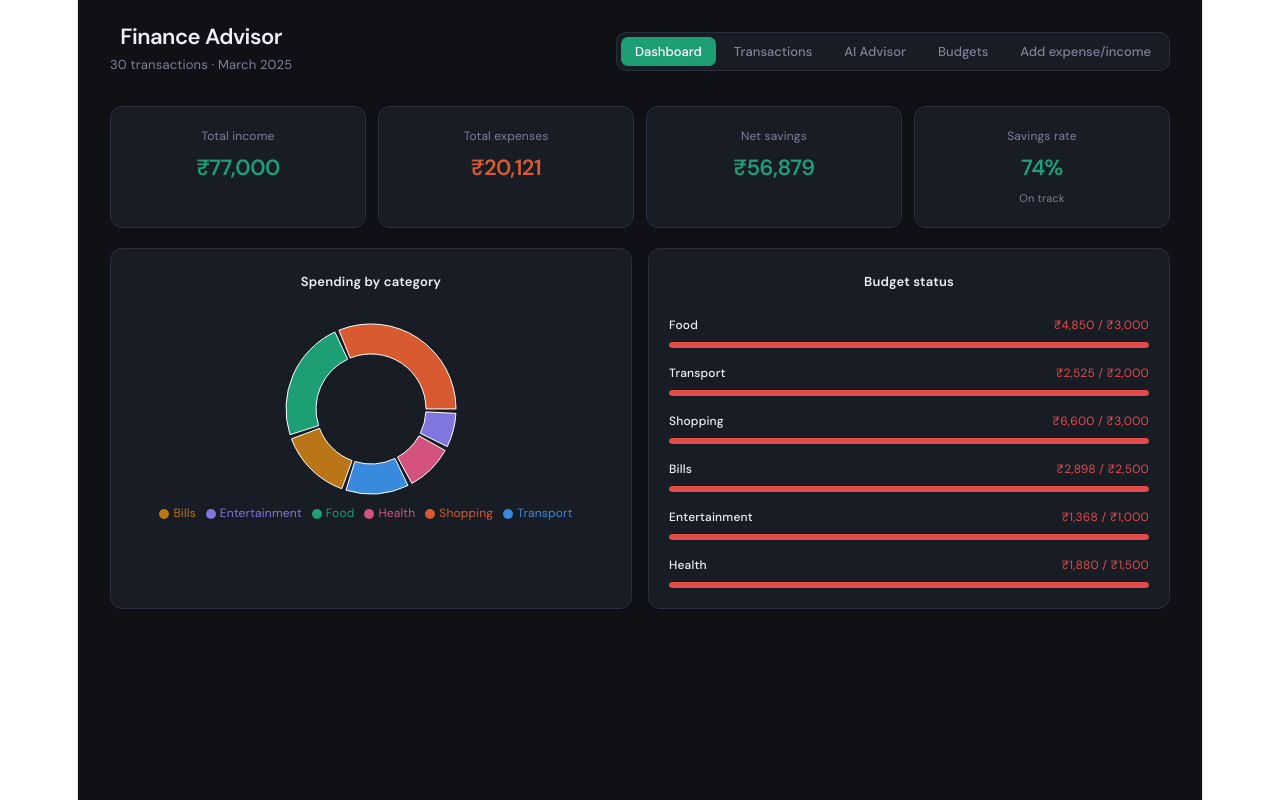
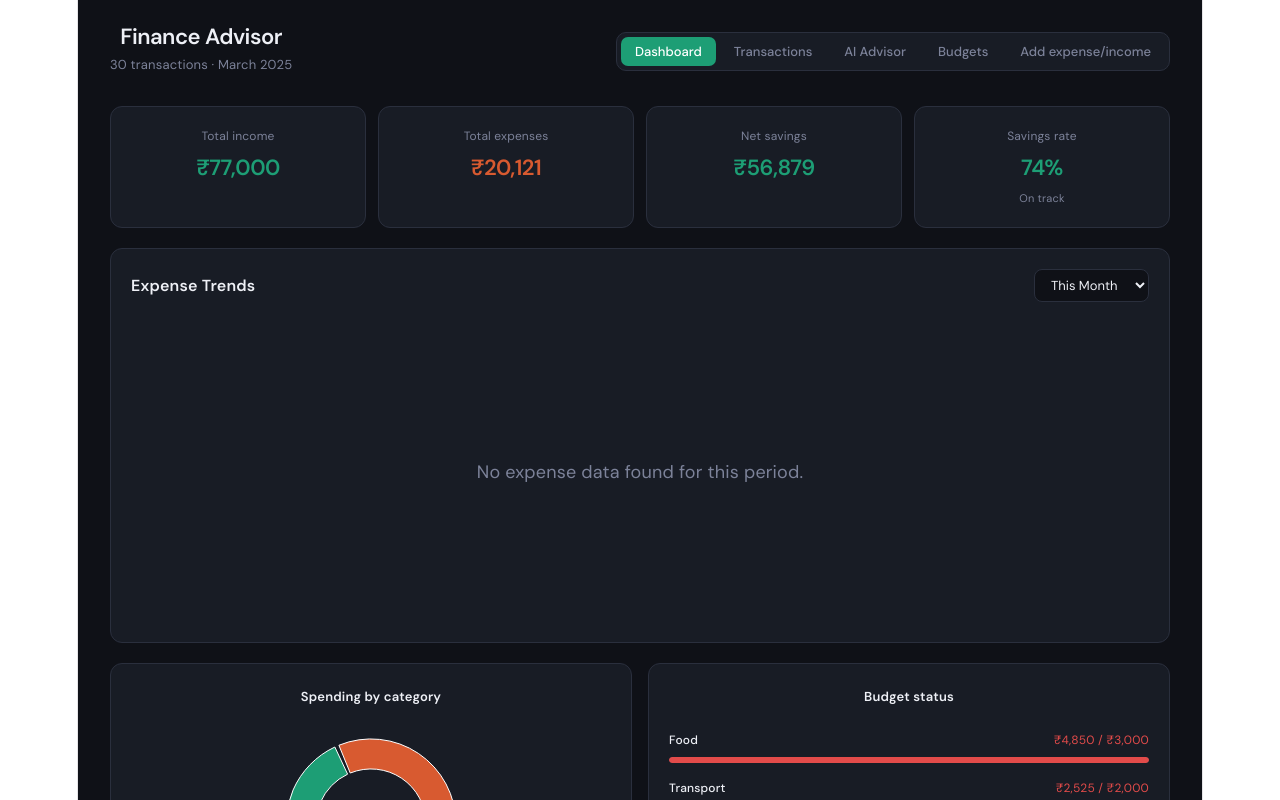
Before and after one commit to RidDevs/Equilateral, a React (Vite) app in the folder finance-app/: page / in a window 1280 px wide. Shown: the top 800 px of the page. Built offline with nearby package versions, Linux system fonts and the light colour scheme.

Commit message:
added the graph

```diff
--- a/finance-app/src/App.jsx
+++ b/finance-app/src/App.jsx
@@ -5,7 +5,7 @@ import Dashboard from "./pages/Dashboard";
 import Transactions from "./pages/Transactions";
 import Chat from "./pages/Chat";
 import Budgets from "./pages/Budget";
-import Expenses from "./pages/Expenses";
+import Expenses from "./pages/expenses";
 
 export default function App() {
   const { transactions, addTransactions, resetToSample } = useTransactions();
--- a/finance-app/src/components/navbar.jsx
+++ b/finance-app/src/components/navbar.jsx
@@ -24,7 +24,7 @@ export default function Navbar({ tab, setTab, txCount }) {
         >
           Finance Advisor
         </div>
-        <div style={{ fontSize: 13, color: "var(--muted)", marginTop: 2 ,marginLeft: 10}}>
+        <div style={{ fontSize: 13, color: "var(--muted)", marginTop: 2 }}>
           {txCount} transactions · March 2025
         </div>
       </div>
--- a/finance-app/src/pages/Dashboard.jsx
+++ b/finance-app/src/pages/Dashboard.jsx
@@ -1,8 +1,13 @@
-import { useMemo } from "react";
+import { useMemo, useState } from "react";
 import {
   PieChart,
   Pie,
   Cell,
+  BarChart,
+  Bar,
+  XAxis,
+  YAxis,
+  CartesianGrid,
   Tooltip,
   ResponsiveContainer,
   Legend,
@@ -19,6 +24,8 @@ import { fmt } from "../utils";
 //   budgets       (object) — { category: limitAmount }
 
 export default function Dashboard({ transactions, budgets }) {
+  const [timeFilter, setTimeFilter] = useState("month"); // "today", "week", "month", "year"
+
   const stats = useMemo(() => {
     const income = transactions
       .filter((t) => t.type === "income")
@@ -62,6 +69,52 @@ export default function Dashboard({ transactions, budgets }) {
     }));
   }, [transactions, budgets]);
 
+  // Derived data for the Expense Bar Chart
+  const chartData = useMemo(() => {
+    const expenses = transactions.filter((t) => t.type === "expense");
+    const now = new Date();
+
+    // Helper to format date depending on filter
+    const getGroupKey = (dateStr) => {
+      const d = new Date(dateStr);
+      if (timeFilter === "today") return `${d.getHours()}:00`;
+      if (timeFilter === "week") return d.toLocaleDateString("en-US", { weekday: 'short' });
+      if (timeFilter === "month") return d.toLocaleDateString("en-US", { day: 'numeric', month: 'short' });
+      if (timeFilter === "year") return d.toLocaleDateString("en-US", { month: 'short' });
+      return dateStr;
+    };
+
+    // Filter transactions by timeframe
+    const filtered = expenses.filter((t) => {
+      const d = new Date(t.date);
+      if (timeFilter === "today") {
+        return d.toDateString() === now.toDateString();
+      }
+      if (timeFilter === "week") {
+        const oneWeekAgo = new Date(now.getTime() - 7 * 24 * 60 * 60 * 1000);
+        return d >= oneWeekAgo && d <= now;
+      }
+      if (timeFilter === "month") {
+        return d.getMonth() === now.getMonth() && d.getFullYear() === now.getFullYear();
+      }
+      if (timeFilter === "year") {
+        return d.getFullYear() === now.getFullYear();
+      }
+      return true;
+    });
+
+    // Aggregate by group key
+    const aggregated = {};
+    filtered.forEach((t) => {
+      const key = getGroupKey(t.date);
+      aggregated[key] = (aggregated[key] || 0) + Math.abs(t.amount);
+    });
+
+    // Convert object to sorted array for the chart
+    // Note: precise sorting logic would depend on the format, but for simplicity we rely on Date order.
+    return Object.entries(aggregated).map(([name, amount]) => ({ name, amount }));
+  }, [transactions, timeFilter]);
+
   return (
     <div style={{ display: "flex", flexDirection: "column", gap: 20 }}>
       {/* ── Summary stat cards ── */}
@@ -89,6 +142,59 @@ export default function Dashboard({ transactions, budgets }) {
           }
           color={stats.savingsRate >= 20 ? "#1D9E75" : "#BA7517"}
         />
+      </div>
+
+      {/* ── Trend Chart Section ── */}
+      <div
+        style={{
+          background: "var(--card)",
+          border: "1px solid var(--border)",
+          borderRadius: 12,
+          padding: 20,
+        }}
+      >
+        <div style={{ display: "flex", justifyContent: "space-between", alignItems: "center", marginBottom: 20 }}>
+          <div style={{ fontSize: 16, fontWeight: 600, color: "var(--text)" }}>Expense Trends</div>
+          <select
+            value={timeFilter}
+            onChange={(e) => setTimeFilter(e.target.value)}
+            style={{
+              padding: "6px 12px",
+              borderRadius: "8px",
+              border: "1px solid var(--border)",
+              background: "var(--bg)",
+              color: "var(--text)",
+              fontSize: "13px",
+              cursor: "pointer",
+            }}
+          >
+            <option value="today">Today</option>
+            <option value="week">Past 7 Days</option>
+            <option value="month">This Month</option>
+            <option value="year">This Year</option>
+          </select>
+        </div>
+
+        {chartData.length > 0 ? (
+          <ResponsiveContainer width="100%" height={300}>
+            <BarChart data={chartData} margin={{ top: 10, right: 10, left: 10, bottom: 20 }}>
+              <CartesianGrid strokeDasharray="3 3" stroke="var(--border)" vertical={false} />
+              <XAxis dataKey="name" stroke="var(--muted)" fontSize={12} tickLine={false} axisLine={false} dy={10} />
+              <YAxis stroke="var(--muted)" fontSize={12} tickLine={false} axisLine={false} dx={-10} tickFormatter={(v) => `₹${v}`} />
+              <Tooltip
+                contentStyle={{ background: "var(--card)", border: "1px solid var(--border)", borderRadius: "8px", color: "var(--text)" }}
+                itemStyle={{ color: "var(--text)" }}
+                formatter={(value) => [`₹${value.toLocaleString("en-IN")}`, "Spent"]}
+                labelStyle={{ color: "var(--muted)", marginBottom: "4px" }}
+              />
+              <Bar dataKey="amount" fill="#D85A30" radius={[4, 4, 0, 0]} maxBarSize={60} />
+            </BarChart>
+          </ResponsiveContainer>
+        ) : (
+          <div style={{ height: 300, display: "flex", alignItems: "center", justifyContent: "center", color: "var(--muted)" }}>
+            No expense data found for this period.
+          </div>
+        )}
       </div>
 
       {/* ── Charts row ── */}
```
